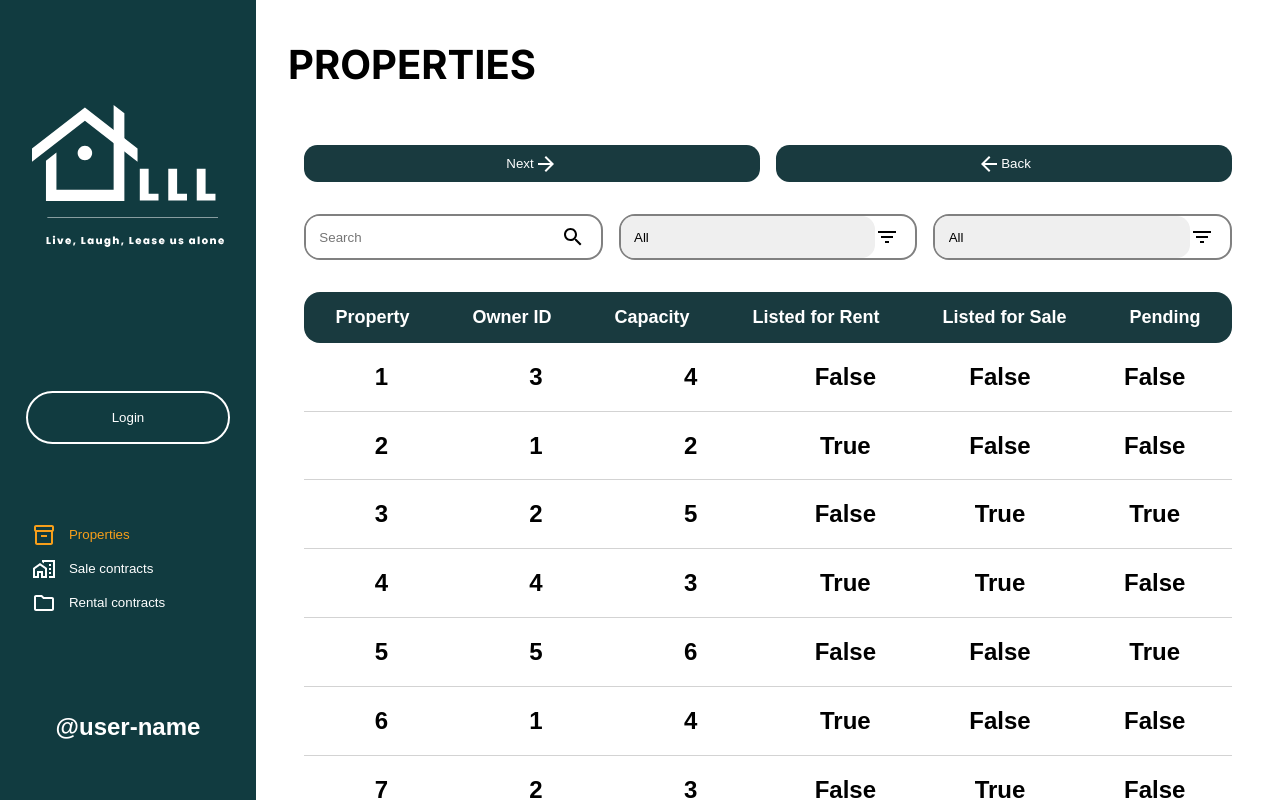
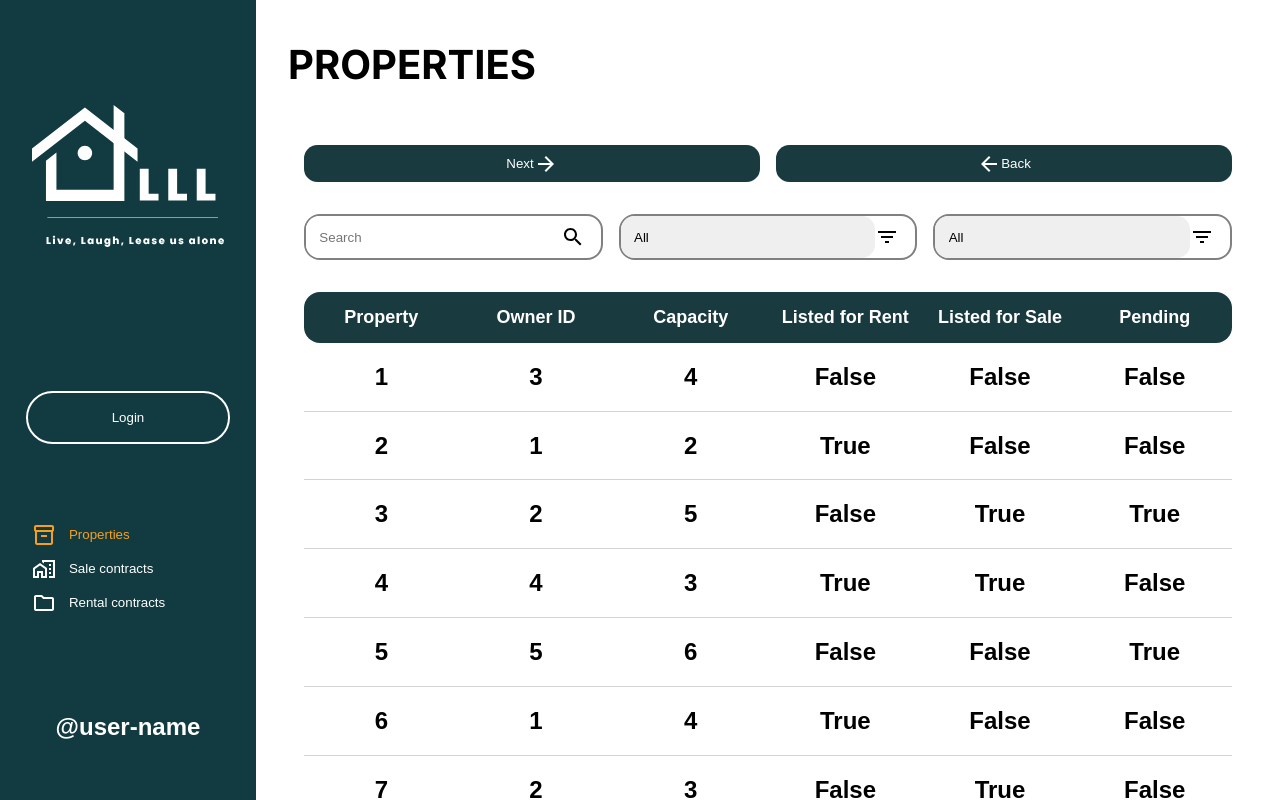
Before and after one commit to PropertyManagersBBD/property-managers, a React (Create React App) app in the folder frontend/: page / in a window 1280 px wide. Built offline with nearby package versions, Linux system fonts and the light colour scheme.

Commit message:
fixed header alignment

```diff
--- a/frontend/src/components/Table/style.css
+++ b/frontend/src/components/Table/style.css
@@ -76,6 +76,9 @@
 
 .Header h2 {
   font-size: large;
+  flex:1;
+  display: flex;
+  justify-content: center;
 }
 
 .SearchContainer {
```
